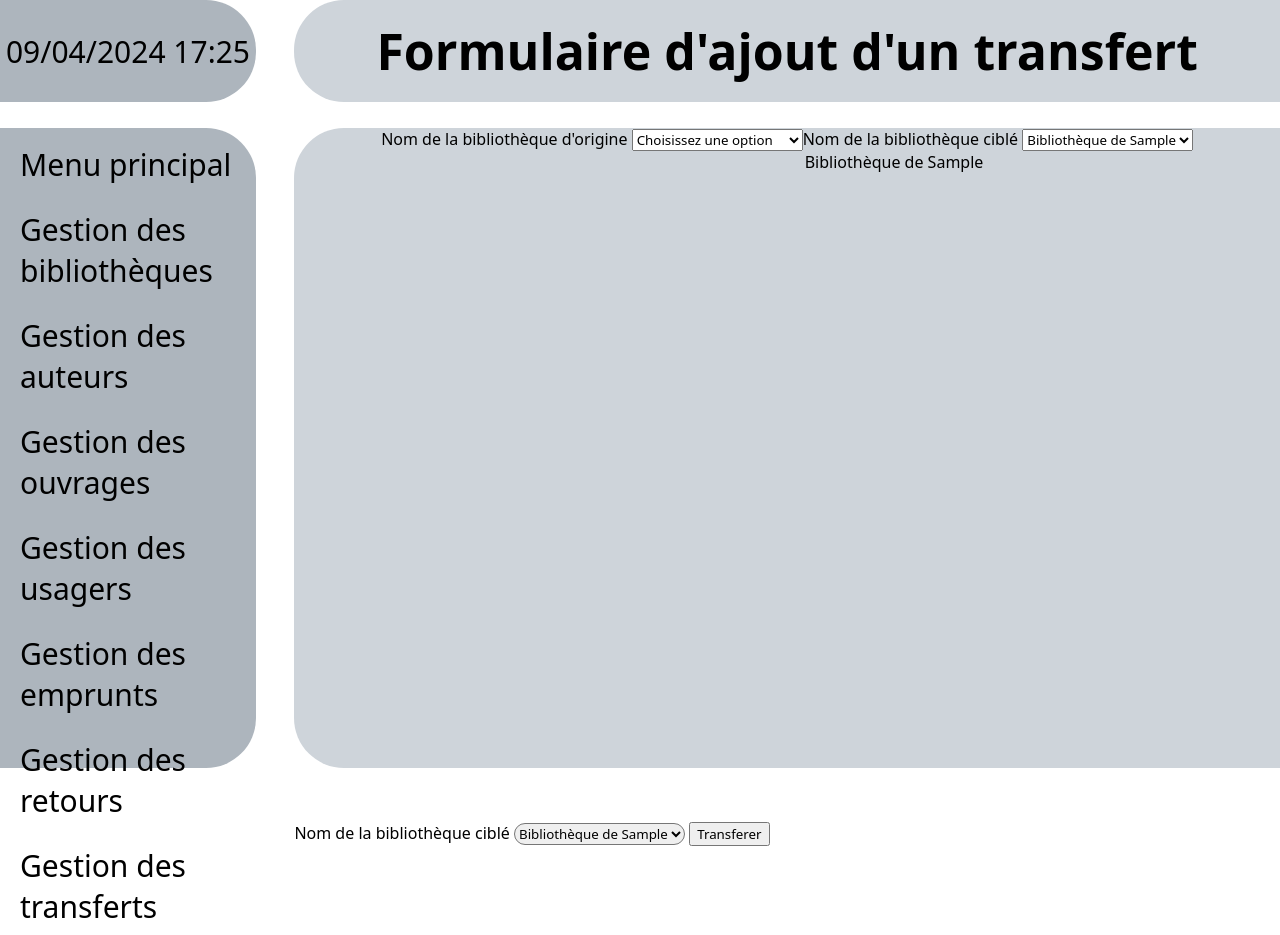
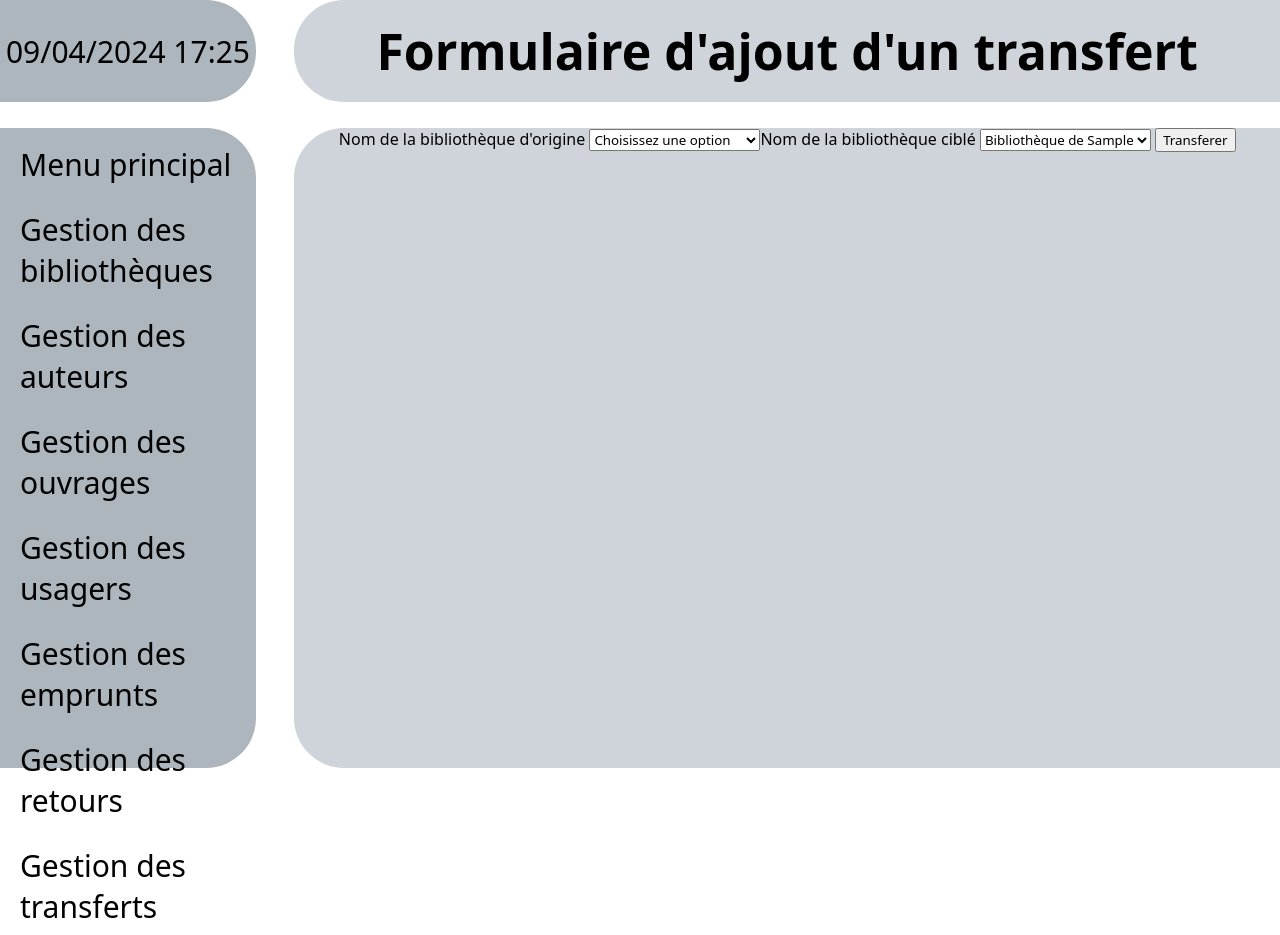
Before and after one commit to TusseauElouan/GrosProjetSaMere, a PHP site: page /Pages/Transferts/transfert_02.php in a window 1280 px wide. Run offline with PHP 8.4, Linux system fonts and the light colour scheme; tables that the repository leaves empty hold one stand-in row (values such as "Sample post").

Commit message:
Update transfert_02.php

```diff
--- a/Pages/Transferts/transfert_02.php
+++ b/Pages/Transferts/transfert_02.php
@@ -11,6 +11,7 @@ if (isset($_REQUEST['bibli-origine'])) {
 }
 
 if (isset($_REQUEST['bibli-cible'], $_REQUEST['bibli-origine'], $_REQUEST['titre'])) {
+
     $sql_insert = 'INSERT INTO transfert (numero_bibliotheque_origine, numero_bibliotheque_cible, numero_ouvrage, date_transfert, commentaire) VALUES (:bibli-origine, :bibli-cible, :titre, :date_transfert, :commentaire)';
     $data = [
         'bibli-origine' => htmlentities($_REQUEST['bibli-origine']),
@@ -19,6 +20,7 @@ if (isset($_REQUEST['bibli-cible'], $_REQUEST['bibli-origine'], $_REQUEST['titre
         'date_transfert' => htmlentities($_REQUEST['date_transfert']),
         'commentaire' => htmlentities($_REQUEST['commentaire'])
     ];
+    echo $sql_insert;
     $resultat4 = $pdo->prepare($sql_insert);
     $resultat4->execute($data);
 
@@ -94,7 +96,6 @@ if (isset($_REQUEST['bibli-cible'], $_REQUEST['bibli-origine'], $_REQUEST['titre
                     while ($resultat2 = $result->fetch()) {
                         echo '<option value="' . $resultat2['numero_bibliotheque'] . '">Bibliothèque de ' . $resultat2['ville_bibliotheque'] . '</option>';
                     }
-
                     ?>
                 </select>
                 <?php
@@ -103,57 +104,15 @@ if (isset($_REQUEST['bibli-cible'], $_REQUEST['bibli-origine'], $_REQUEST['titre
                     <label for="titre">L'ouvrage à transférer</label>
                     <select name="titre" id="titre">
                         <?php
-                        if (!isset($_REQUEST['bibli-origine'])) {
-                            echo '<option>Choisissez une option</option>';
-                        }
-                    }
-                        ?>
-
-                        <?php
-                        $result = $pdo->prepare($sql_biblio);
-                        $result->execute();
-
-                        while ($resultat = $result->fetch()) {
-                            if (isset($_REQUEST['bibli-origine']) && $_REQUEST['bibli-origine'] == $resultat['numero_bibliotheque']) {
-                                echo '<option value="' . $resultat['numero_bibliotheque'] . '" selected>Bibliothèque de ' . $resultat['ville_bibliotheque'] . '</option>';
-                            } else {
-                                echo '<option value="' . $resultat['numero_bibliotheque'] . '">Bibliothèque de ' . $resultat['ville_bibliotheque'] . '</option>';
-                            }
-                        }
-                        ;
-                        ?>
-                    </select>
-                </div>
-                <div class="content-inside">
-                    <label for="bibli-origine">Nom de la bibliothèque ciblé</label>
-                    <select class="form-input" name="bibli-cible" id="bibli-cible">
-                        <?php
-                        $result = $pdo->prepare($sql_biblio_retire);
-                        $result->execute();
-                        while ($resultat2 = $result->fetch()) {
-                            echo '<option value="' . $resultat2['numero_bibliotheque'] . '">Bibliothèque de ' . $resultat2['ville_bibliotheque'] . '</option>';
-                        }
-                        ;
-                        ?>
-                    </select>
-                    <?php
-                    if (isset($_REQUEST['bibli-origine'])) {
-                        ?>
-                        <label for="titre">L'ouvrage à transférer</label>
-                        <select name="titre" id="titre">
-                            <?php
                             $result = $pdo->prepare($sql);
                             $result->execute();
                             while ($resultat3 = $result->fetch()) {
                                 echo '<option value="' . $resultat3['numero_ouvrage'] . '">' . $resultat3['titre_ouvrage'] . '</option>';
                             }
-                            ;
-                            ?>
-                        </select>
-                </div>
-                    <?php
-                }
-                ?>
+                    }
+                        ?>
+                    </select>
+
                 <input type="submit" value="Transferer">
             </form>
         </div>
```
